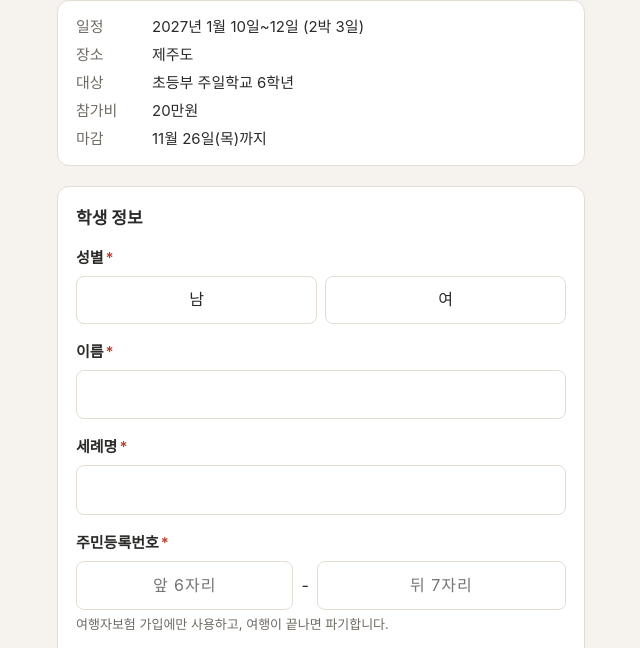
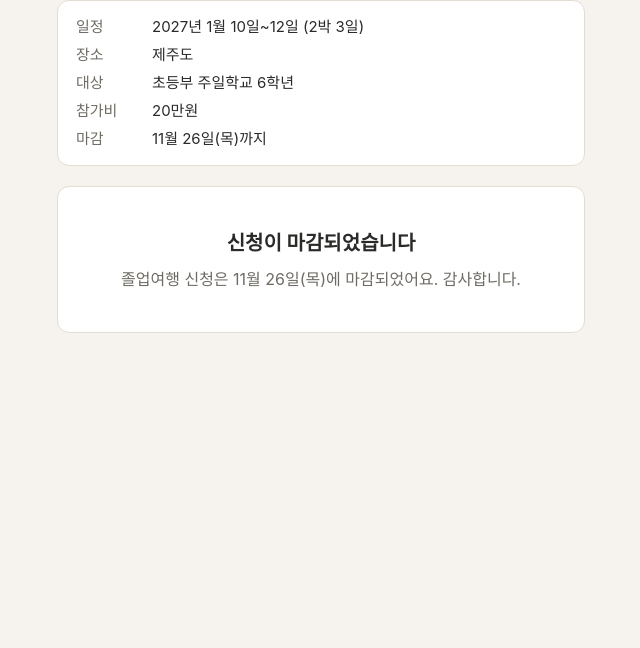
Before and after one commit to podojam-syh/seohanam_jeju2027, a plain HTML site: page index.html in a window 1280 px wide. Shown: the part 101-749 px from the top of the page, without its empty margins (319-959 px from the left). Drawn offline with Linux system fonts and the light colour scheme.

Commit message:
졸업여행 신청 마감
Co-Authored-By: Claude Opus 5.5 <noreply@anthropic.com>
Claude-Session: https://claude.ai/code/session_014KPQ7bqPVrtPKi4TN53xi6

```diff
--- a/index.html
+++ b/index.html
@@ -198,6 +198,11 @@
     <p class="formerr" id="formErr">전송이 안 됐어요. 잠시 후 다시 눌러 주세요.</p>
   </form>
 
+  <section class="done" id="closed">
+    <h2>신청이 마감되었습니다</h2>
+    <p>졸업여행 신청은 11월 26일(목)에 마감되었어요. 감사합니다.</p>
+  </section>
+
   <section class="done" id="done">
     <h2>신청이 접수되었습니다</h2>
     <p id="doneMsg"></p>
@@ -208,7 +213,14 @@
   // 구글 Apps Script 웹앱 주소 (제주 졸업여행 신청 수집)
   const ENDPOINT = "https://script.google.com/macros/s/AKfycbxtN1L9BKiDr4hGGzzLKU108b3XZvYZoPiGpfNMmcAldq_M80oxoYqQ45p15zJGZ9rh/exec";
 
+  // 신청 마감 여부 (다시 열려면 false로)
+  const CLOSED = true;
+
   const form = document.getElementById("form");
+  if (CLOSED) {
+    form.style.display = "none";
+    document.getElementById("closed").style.display = "block";
+  }
   const digits = s => s.replace(/\D/g, "");
 
   // 숫자만 입력 + 앞 6자리 채우면 뒷자리로 이동
@@ -272,6 +284,7 @@
 
   form.addEventListener("submit", async e => {
     e.preventDefault();
+    if (CLOSED) return;
     const res = validate();
     if (!res.ok) {
       form.querySelector(`.field[data-name="${res.first}"]`).scrollIntoView({ behavior: "smooth", block: "center" });
```
